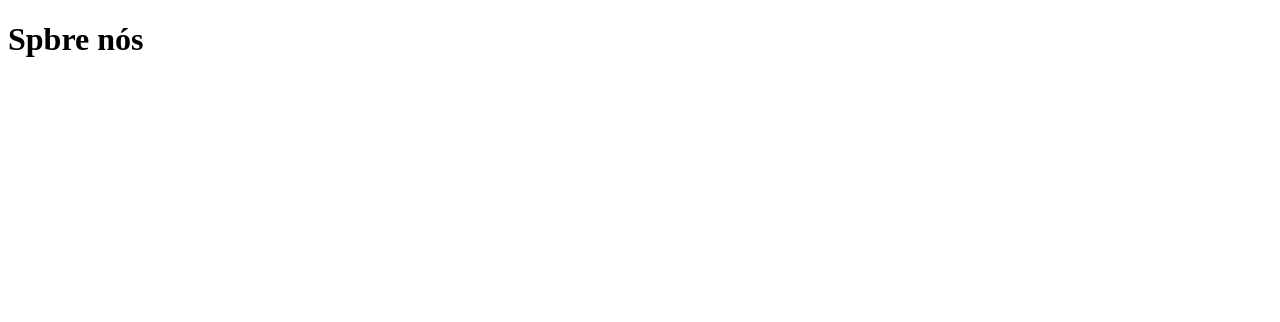
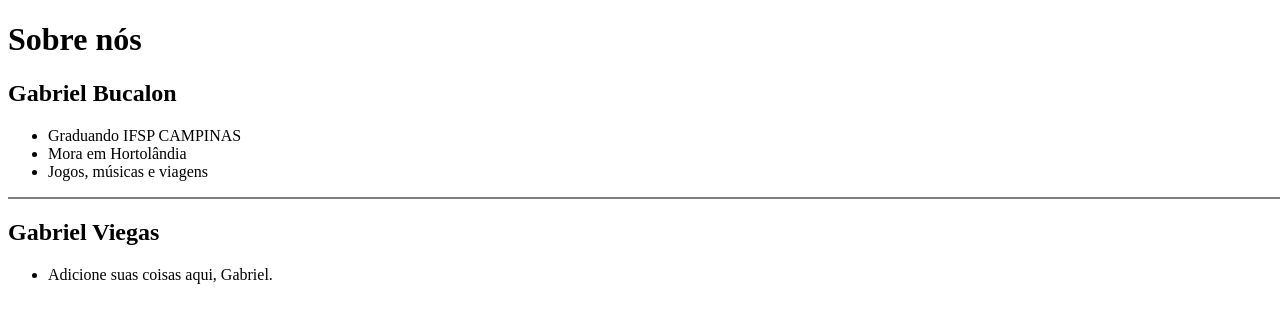
Before and after one commit to gabrielbucalon/geo-app, a website: page src/pages/about-us.html in a window 1280 px wide. Drawn offline with Linux system fonts and the light colour scheme.

Commit message:
feat: add names developers project and create css about-us

```diff
--- a/src/pages/about-us.html
+++ b/src/pages/about-us.html
@@ -5,10 +5,26 @@
     <meta charset="UTF-8">
     <meta name="viewport" content="width=device-width, initial-scale=1.0">
     <title>Geo App</title>
+    <link rel="stylesheet" href="../styles/about-us.css">
+    <link rel="stylesheet" href="../styles/global.css">
 </head>
 
 <body>
-    <h1>Spbre nós</h1>
+    <h1>Sobre nós</h1>
+
+    <h2>Gabriel Bucalon</h2>
+    <ul>
+        <li>Graduando IFSP CAMPINAS</li>
+        <li>Mora em Hortolândia</li>
+        <li>Jogos, músicas e viagens</li>
+    </ul>
+
+    <div class="divider"></div>
+
+    <h2>Gabriel Viegas</h2>
+    <ul>
+        <li>Adicione suas coisas aqui, Gabriel.</li>
+    </ul>
 </body>
 
 </html>
--- /dev/null
+++ b/src/styles/about-us.css
@@ -0,0 +1,3 @@
+.divider {
+  border: 1px solid grey;
+}
```
